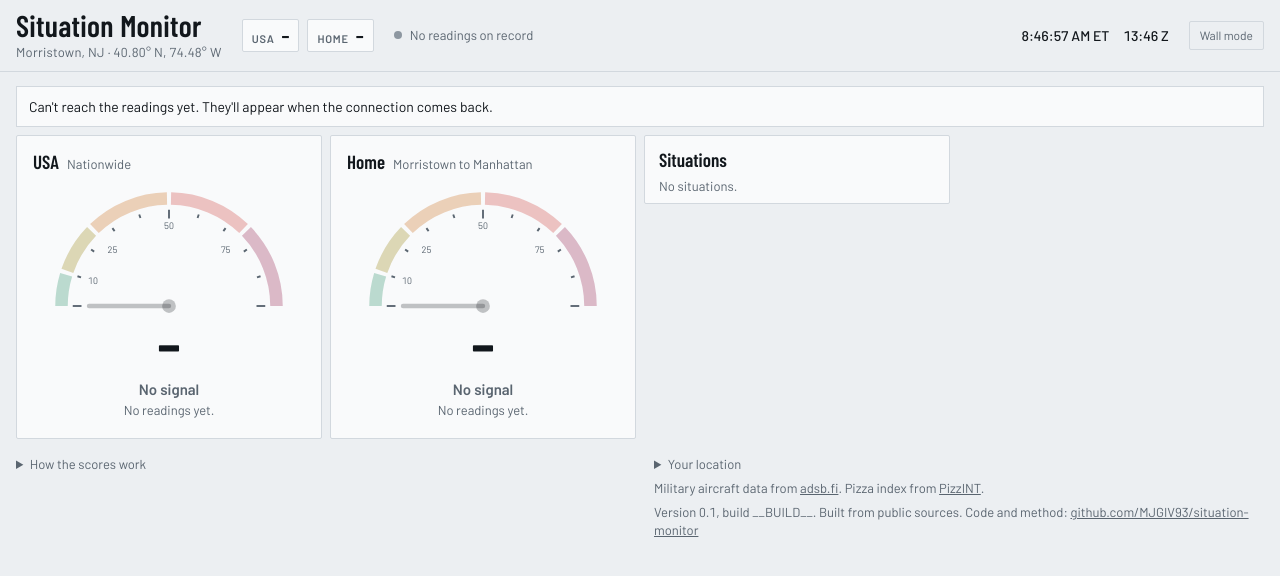
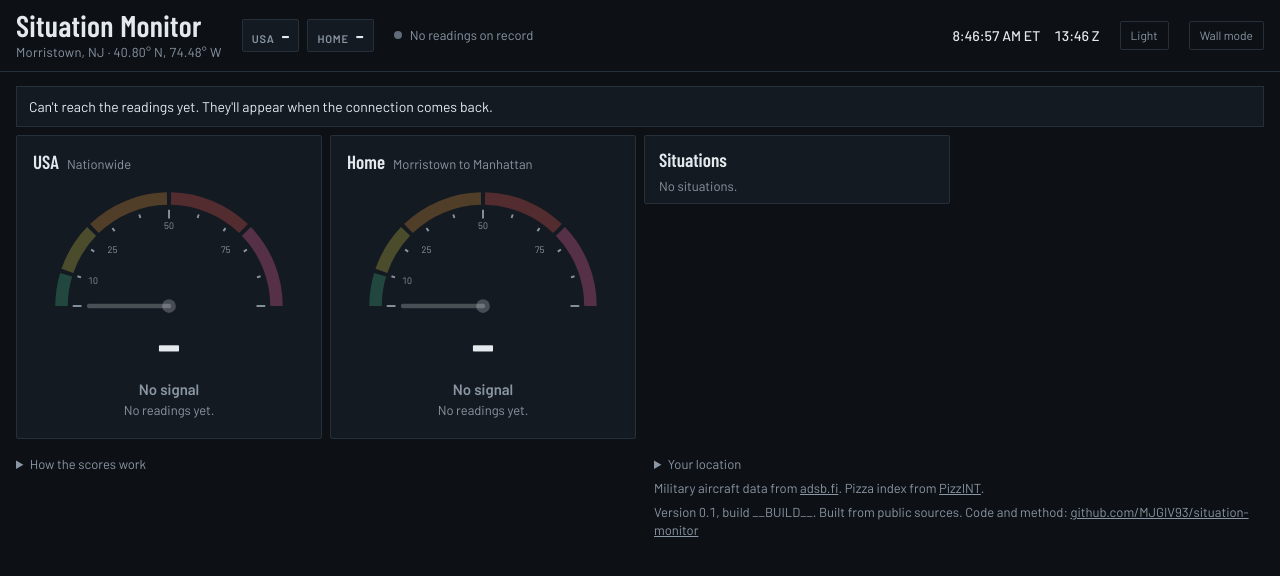
Before and after one commit to MJGIV93/situation-monitor, a website: page site/index.html in a window 1280 px wide. Drawn offline with nearby package versions, Linux system fonts and the light colour scheme; no server answers.

Commit message:
Make dark the default, with a remembered switch to light
The page no longer follows the device's light or dark setting.

Co-Authored-By: Claude Fable 5.2 <noreply@anthropic.com>
Claude-Session: https://claude.ai/code/session_015PXFxoV8vLzUm4ibPGgjJb

```diff
--- a/site/index.html
+++ b/site/index.html
@@ -4,10 +4,14 @@
 <meta charset="utf-8">
 <meta name="viewport" content="width=device-width, initial-scale=1, viewport-fit=cover">
 <meta name="robots" content="noindex">
-<meta name="color-scheme" content="light dark">
+<meta name="color-scheme" content="dark light">
 <title>Situation Monitor</title>
 <meta name="description" content="A live board of outages and disruptions, scored for the USA and for Morristown, NJ and the commute into Manhattan.">
 <meta name="theme-color" content="#0d1116">
+<script>
+// Dark is the default whatever the device is set to. A light choice is remembered in this browser.
+try { if (localStorage.getItem("sm-theme") === "light") document.documentElement.setAttribute("data-theme", "light"); } catch (e) { /* private window */ }
+</script>
 <link rel="icon" id="icon" href="icon.svg" type="image/svg+xml">
 <link rel="apple-touch-icon" href="icon-180.png">
 <link rel="manifest" href="manifest.webmanifest">
@@ -27,33 +31,28 @@
    domain, each a stack of instrument rows (label, instrument, value over change). Every row opens to its own detail.
    Chrome stays neutral; color only marks severity. Phone: the same parts in one column. */
 :root {
-  --bg: #eceff2;
-  --surface: #f9fafb;
-  --sunk: #eef1f4;
-  --line: #d2d8de;
-  --fg: #12171c;
-  --dim: #5a6570;
-  --b0: #1c8a5e;
-  --b1: #8f7c00;
-  --b2: #c4610c;
-  --b3: #c9302c;
-  --b4: #8e1140;
-  --stale: #8d97a1;
-  --mid: #36414c;
+  color-scheme: dark;
+  --bg: #0d1116;
+  --surface: #141a21;
+  --sunk: #0f141a;
+  --line: #26303a;
+  --fg: #e4e9ee;
+  --dim: #8a96a3;
+  --b0: #46c08f;
+  --b1: #dccb4a;
+  --b2: #f09a3e;
+  --b3: #f25c54;
+  --b4: #ff6aa8;
+  --stale: #5f6b78;
+  --mid: #aeb8c2;
   --f-display: "Barlow Condensed", "Arial Narrow", "Helvetica Neue", sans-serif;
   --f-body: "Barlow", system-ui, -apple-system, "Segoe UI", sans-serif;
 }
-@media (prefers-color-scheme: dark) {
-  :root:not([data-theme="light"]) {
-    color-scheme: dark;
-    --bg: #0d1116; --surface: #141a21; --sunk: #0f141a; --line: #26303a; --fg: #e4e9ee; --dim: #8a96a3;
-    --b0: #46c08f; --b1: #dccb4a; --b2: #f09a3e; --b3: #f25c54; --b4: #ff6aa8; --stale: #5f6b78; --mid: #aeb8c2;
-  }
-}
-:root[data-theme="dark"] {
-  color-scheme: dark;
-  --bg: #0d1116; --surface: #141a21; --sunk: #0f141a; --line: #26303a; --fg: #e4e9ee; --dim: #8a96a3;
-  --b0: #46c08f; --b1: #dccb4a; --b2: #f09a3e; --b3: #f25c54; --b4: #ff6aa8; --stale: #5f6b78; --mid: #aeb8c2;
+/* Light is opt-in from the button in the header, never taken from the device's setting. */
+:root[data-theme="light"] {
+  color-scheme: light;
+  --bg: #eceff2; --surface: #f9fafb; --sunk: #eef1f4; --line: #d2d8de; --fg: #12171c; --dim: #5a6570;
+  --b0: #1c8a5e; --b1: #8f7c00; --b2: #c4610c; --b3: #c9302c; --b4: #8e1140; --stale: #8d97a1; --mid: #36414c;
 }
 * { box-sizing: border-box; }
 [hidden] { display: none !important; }
@@ -150,7 +149,7 @@ h1 { font-family: var(--f-display); font-weight: 600; font-size: 26px; line-heig
 body.wall .tail, body.wall .how { display: none; }
 .wallbtn { appearance: none; -webkit-appearance: none; padding: 5px 10px; border: 1px solid var(--line); border-radius: 2px; background: none; color: var(--dim); font: inherit; font-size: 12px; cursor: pointer; }
 .wallbtn:hover, .wallbtn[aria-pressed="true"] { color: var(--fg); border-color: var(--dim); }
-@media (max-width: 1099px) { .wallbtn { display: none; } }
+@media (max-width: 1099px) { .wallbtn { display: none; } .wallbtn.themebtn { display: inline-block; } }
 
 /* domains */
 .domlist { display: flex; flex-direction: column; gap: 12px; }
@@ -396,6 +395,7 @@ body.compact .dial .sparkbox { grid-area: spark; }
     </div>
     <div class="status"><span class="dot" id="dot"></span><span><span id="statusText">Connecting</span><span id="nextText"></span></span></div>
     <div class="clocks"><span><b id="clock"></b></span><span><b id="zulu"></b></span></div>
+    <button type="button" class="wallbtn themebtn" id="themeBtn" title="Switch between dark and light">Light</button>
     <button type="button" class="wallbtn" id="wallBtn" aria-pressed="false" title="Full screen for a spare monitor">Wall mode</button>
   </div>
 </header>
@@ -1347,6 +1347,17 @@ function setWall(on) {
   }
 }
 $("wallBtn").addEventListener("click", () => setWall(!document.body.classList.contains("wall")));
+
+// Theme: dark unless the viewer picks light here. The device's own setting is ignored.
+function setTheme(light, save) {
+  if (light) document.documentElement.setAttribute("data-theme", "light"); else document.documentElement.removeAttribute("data-theme");
+  $("themeBtn").textContent = light ? "Dark" : "Light";
+  const meta = document.querySelector('meta[name="theme-color"]');
+  if (meta) meta.setAttribute("content", light ? "#eceff2" : "#0d1116");
+  if (save) { try { if (light) localStorage.setItem("sm-theme", "light"); else localStorage.removeItem("sm-theme"); } catch (e) { /* private window */ } }
+}
+$("themeBtn").addEventListener("click", () => { setTheme(document.documentElement.getAttribute("data-theme") !== "light", true); if (state.loaded) render(); });
+setTheme(document.documentElement.getAttribute("data-theme") === "light", false);
 document.addEventListener("fullscreenchange", () => { if (!document.fullscreenElement && document.body.classList.contains("wall")) setWall(false); });
 </script>
 </body>
```
